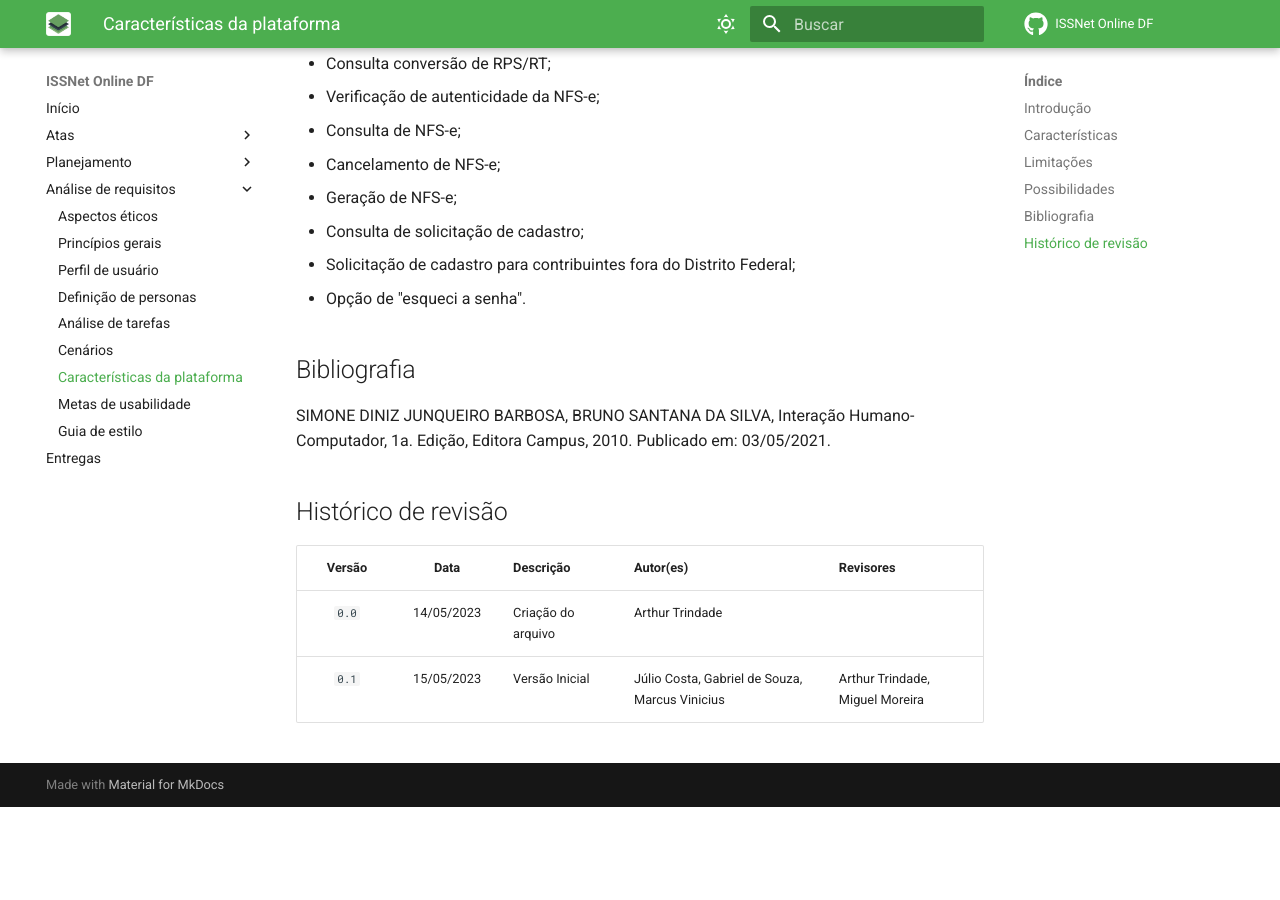
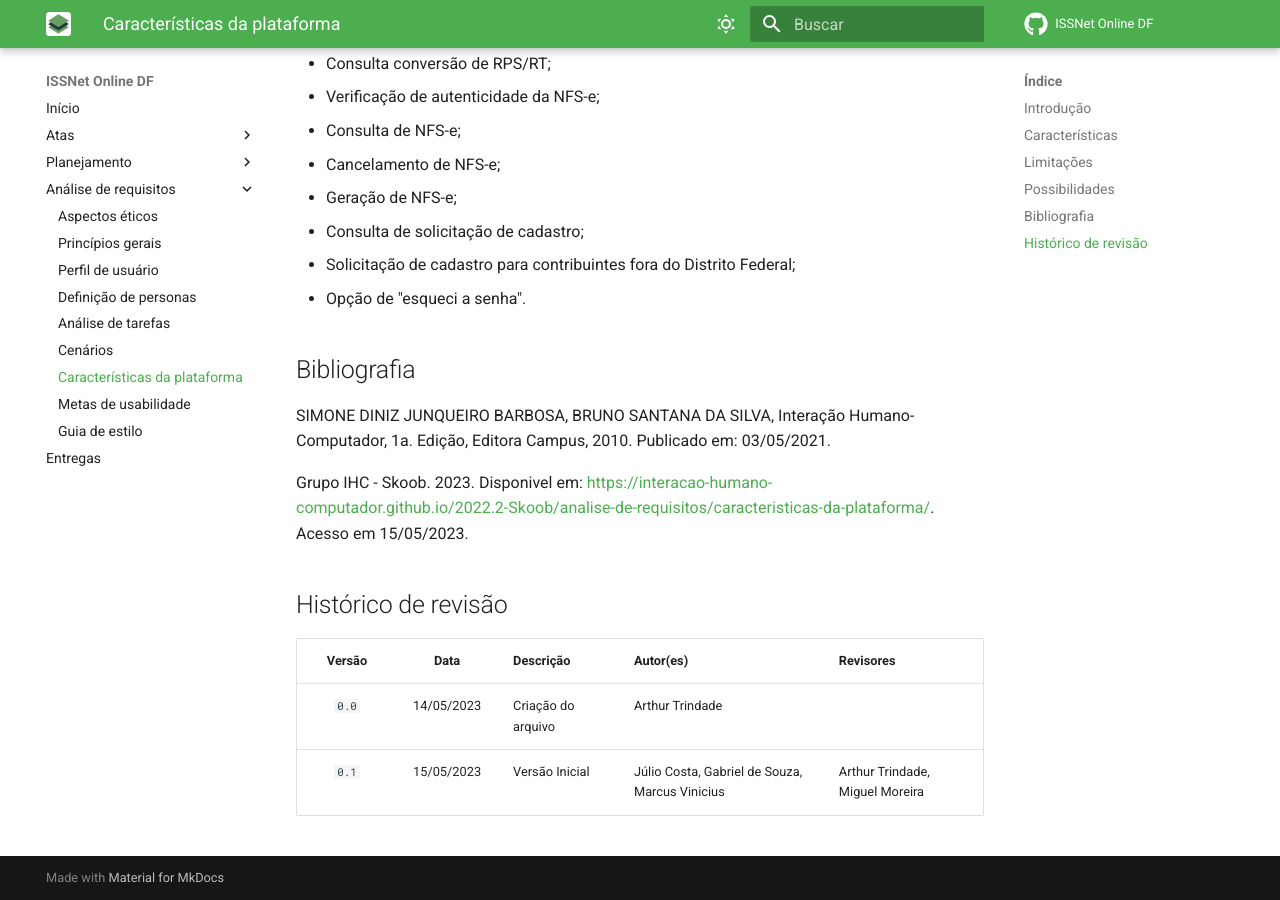
Before and after one commit to Interacao-Humano-Computador/2023.1-ISSNet, an MkDocs documentation site: the page built from gitpages/docs/analise_de_requisitos/caracteristicas_da_plataforma.md, in a window 1280 px wide and 900 px high, scrolled down 1075 px. Built offline with MkDocs 1.6.1 and Material for MkDocs 9.7.7, drawn with Linux system fonts in a browser that asks for light colours; comment, search, counter and statistics services are not loaded; before the commit the page ends 1882 px from its top, so only the background shows below that.

Commit message:
Update caracteristicas_da_plataforma.md

```diff
--- a/gitpages/docs/analise_de_requisitos/caracteristicas_da_plataforma.md
+++ b/gitpages/docs/analise_de_requisitos/caracteristicas_da_plataforma.md
@@ -42,6 +42,8 @@ São as seguintes possibilidades da plataforma:
 ## Bibliografia
 SIMONE DINIZ JUNQUEIRO BARBOSA, BRUNO SANTANA DA SILVA, Interação Humano-Computador, 1a.
 Edição, Editora Campus, 2010. Publicado em: 03/05/2021.
+
+Grupo IHC - Skoob. 2023. Disponivel em: <https://interacao-humano-computador.github.io/2022.2-Skoob/analise-de-requisitos/caracteristicas-da-plataforma/>. Acesso em 15/05/2023.
 <!-- FONTES CONSULTADAS DURANTE A ELABORAÇÃO DO TEXTO, CITADAS OU NÃO. REMOVER CASO NÃO HOUVER -->
 
 ## Histórico de revisão
```
